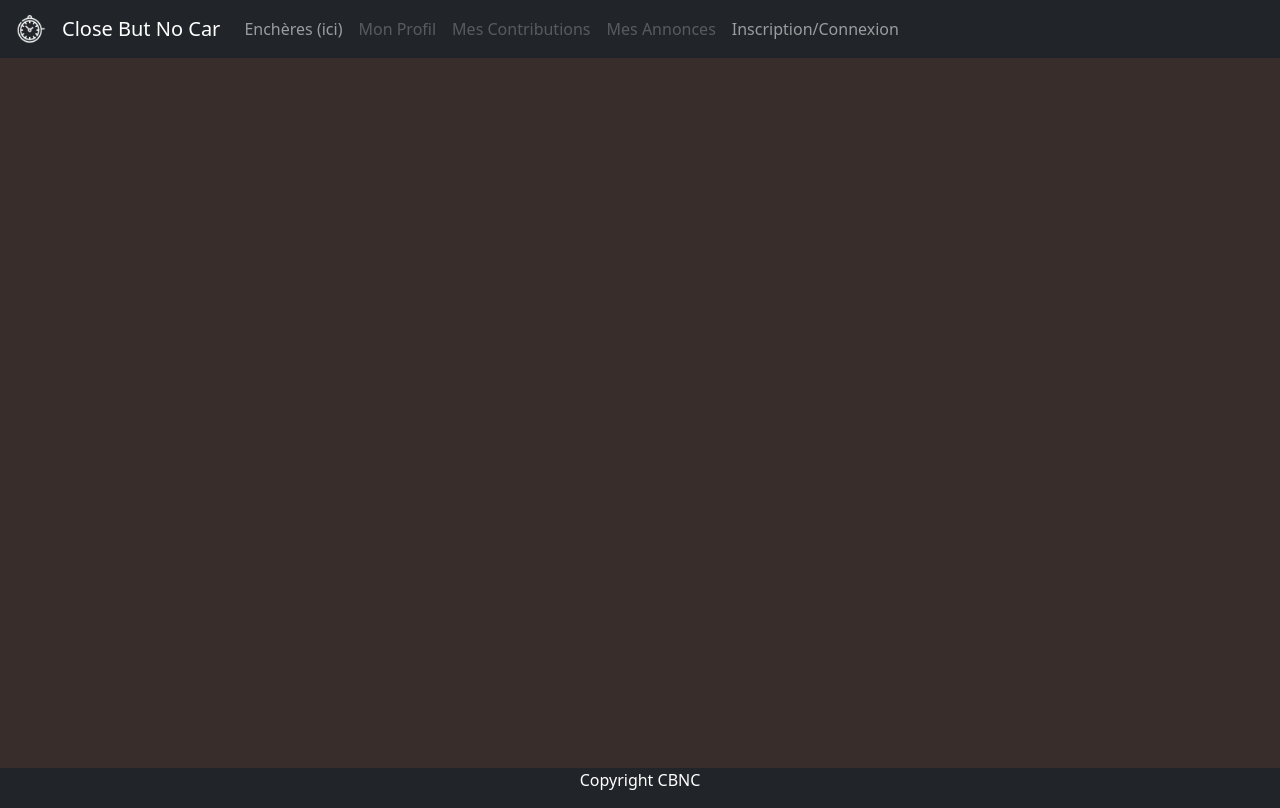
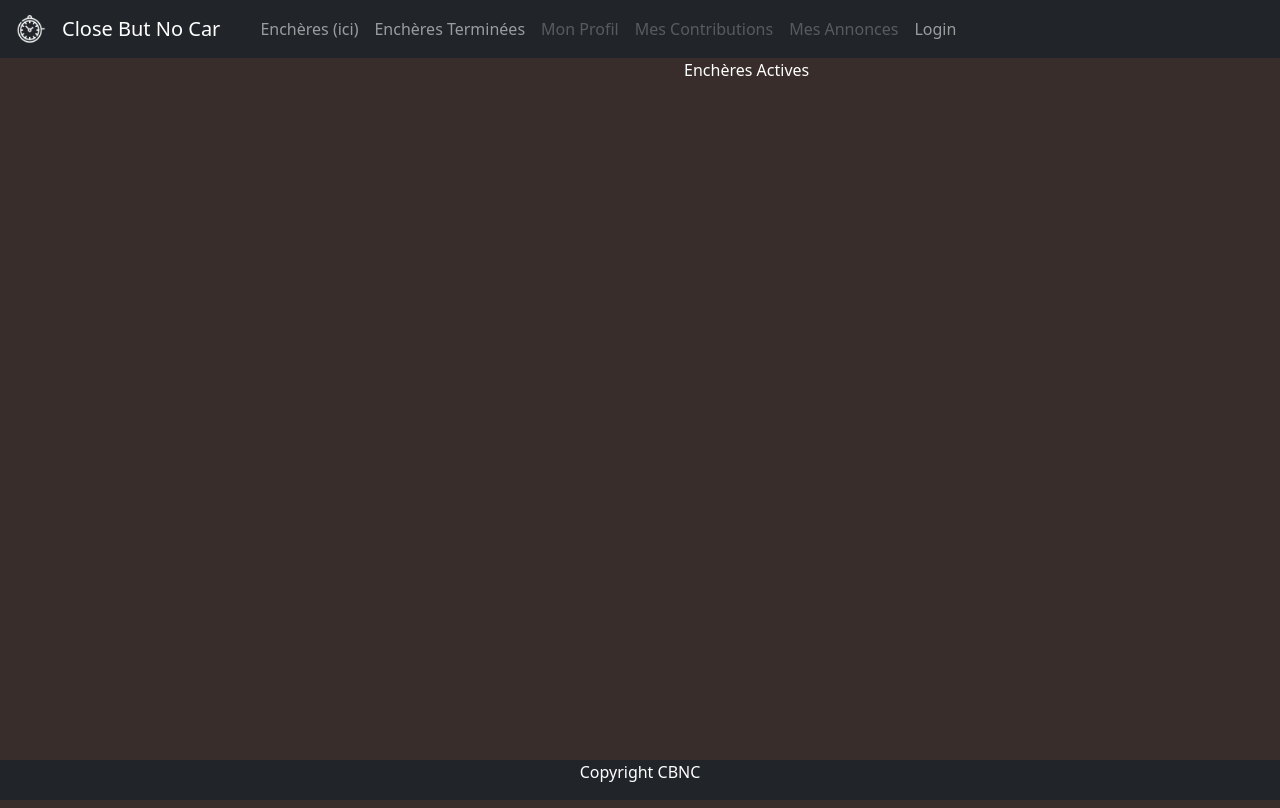
Before and after one commit to candysphynx/CloseButNoCar, a PHP site: page / in a window 1280 px wide. Run offline with PHP 8.4, Linux system fonts and the light colour scheme; some libraries are stand-ins or nearby versions.

Commit message:
ThirdCommit

```diff
--- a/index.php
+++ b/index.php
@@ -14,7 +14,7 @@
 <div class="container-fluid bkgBrown">
   <!-- Menu -->
   <div class="row">
-    <nav class="navbar navbar-expand-lg navbar-dark bg-dark">
+  <nav class="navbar sticky-top navbar-expand-lg navbar-dark bg-dark">
     <a class="navbar-brand" href="#">
     </a>
     <a class="navbar-brand" href="#">
@@ -25,9 +25,12 @@
         <span class="navbar-toggler-icon"></span>
       </button>
       <div class="collapse navbar-collapse" id="navbarNavDropdown">
-        <ul class="navbar-nav">
-          <li class="nav-item active">
+        <ul class="navbar-nav px-3">
+          <li class="nav-item active activeGradient">
             <a class="nav-link" href="#">Enchères <span class="sr-only">(ici)</span></a>
+          </li>
+          <li class="nav-item">
+            <a class="nav-link " href="#">Enchères Terminées</a>
           </li>
           <li class="nav-item">
             <a class="nav-link disabled" href="#">Mon Profil</a>
@@ -39,17 +42,15 @@
             <a class="nav-link disabled" href="#">Mes Annonces</a>
           </li>
           <li class="nav-item">
-            <a class="nav-link " href="#">Inscription/Connexion</a>
+            <a class="nav-link " href="#">Login</a>
           </li>
 
         </ul>
       </div>
-    </nav>
-  </div>
-</nav>
+  </nav>
+</div>
 
-  </div>
-  <!-- Body de l'index -->
+    <!-- Body de l'index -->
   <div class="row">
     <!-- Colonne de gauche -->
     <div class="col-2">
@@ -57,16 +58,20 @@
     </div>
     <!-- Colonne de droite -->
     <div class="col-10">
+      <div class="row">
+        <p class="colorWhite d-flex justify-content-center">Enchères Actives</p>
+      </div>
+      <!-- Content Cards -->
+      <div class="bkgImg row">
+      </div>
 
     </div>
   </div>
 </div>
-  <?php
 
-    ?>
   <script src="https://code.jquery.com/jquery-3.2.1.slim.min.js" integrity="sha384-KJ3o2DKtIkvYIK3UENzmM7KCkRr/rE9/Qpg6aAZGJwFDMVNA/GpGFF93hXpG5KkN" crossorigin="anonymous"></script>
 <script src="https://cdn.jsdelivr.net/npm/popper.js@1.12.9/dist/umd/popper.min.js" integrity="sha384-ApNbgh9B+Y1QKtv3Rn7W3mgPxhU9K/ScQsAP7hUibX39j7fakFPskvXusvfa0b4Q" crossorigin="anonymous"></script>
 <script src="https://cdn.jsdelivr.net/npm/bootstrap@4.0.0/dist/js/bootstrap.min.js" integrity="sha384-JZR6Spejh4U02d8jOt6vLEHfe/JQGiRRSQQxSfFWpi1MquVdAyjUar5+76PVCmYl" crossorigin="anonymous"></script>
-<footer class="bg-dark d-flex justify-content-center colorWhite"><p>Copyright CBNC</p></footer>
+<footer class="fixed-bottom bg-dark d-flex justify-content-center colorWhite"><p>Copyright CBNC</p></footer>
 </body>
 </html>
```
